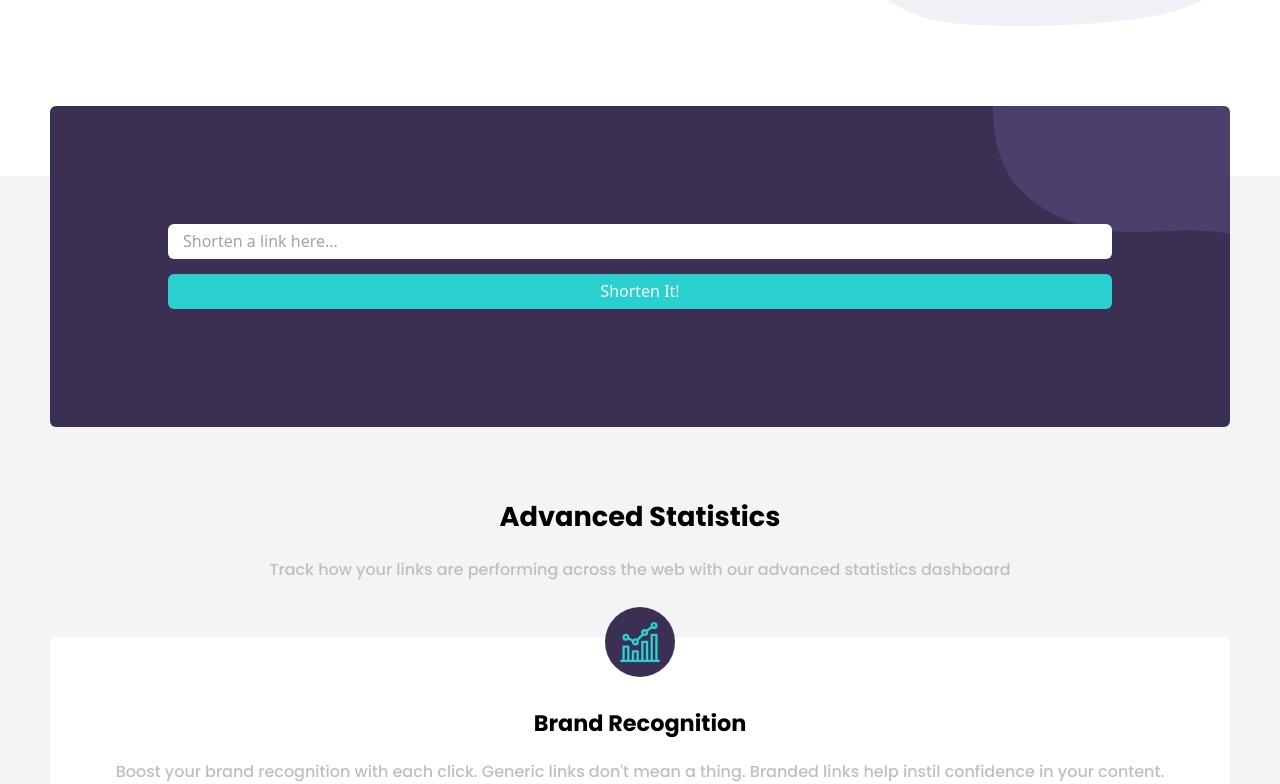
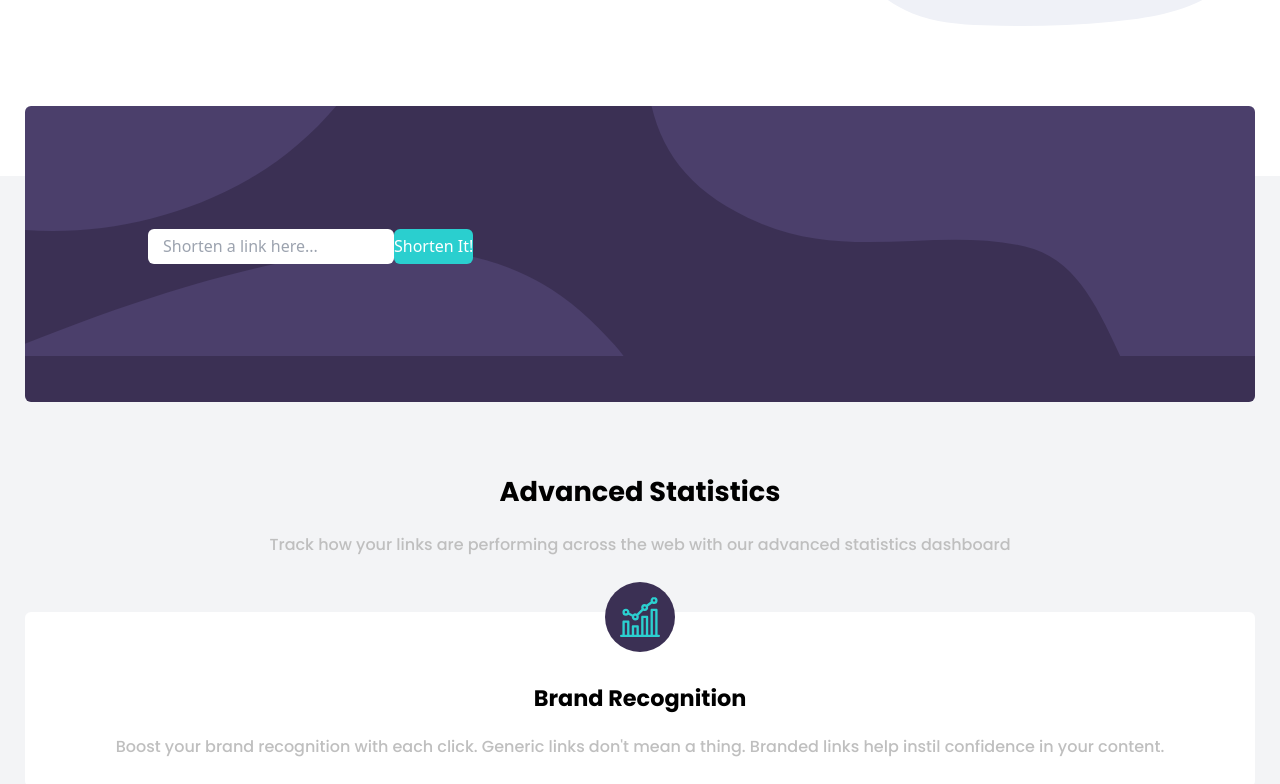
Before and after one commit to cjislegit/shortly, a React (Vite) app: page / in a window 1280 px wide. Shown: the part 479-1263 px from the top of the page. Built offline with nearby package versions, Linux system fonts and the light colour scheme.

Commit message:
Started styling the form for desktop

```diff
--- a/src/components/Hero.jsx
+++ b/src/components/Hero.jsx
@@ -14,7 +14,7 @@ const Hero = () => {
         <h1 className='poppins-bold text-3xl lg:text-6xl'>
           More than just shorter links
         </h1>
-        <p className='popping-normal text-custom-gray mt-[10px] text-sm mb-[20px] lg:px-0 lg:text-xl lg:pr-[25%]'>
+        <p className='popping-normal text-custom-gray mt-[10px] mb-[20px] lg:px-0 lg:text-xl lg:pr-[25%]'>
           Build your brand's recognition and get detailed insights on how your
           links are performing.
         </p>
--- a/src/components/Statistics.jsx
+++ b/src/components/Statistics.jsx
@@ -4,9 +4,9 @@ import fullyCustomizable from '../assets/images/icon-fully-customizable.svg';
 
 const Statistics = () => {
   return (
-    <section className='bg-gray-100 w-[100%] px-[50px] relative mt-[150px] text-center'>
-      <div className='bg-shorten-mobile  bg-right-top bg-no-repeat bg-dark-violet rounded-md mt-[50px] relative top-[-70px]'>
-        <form action='' className='flex flex-col px-[10%] py-[10%]'>
+    <section className='bg-gray-100 w-[100%] px-[25px] relative mt-[150px] text-center'>
+      <div className='bg-shorten-mobile  bg-right-top bg-no-repeat bg-dark-violet rounded-md mt-[50px] relative top-[-70px] lg:bg-shorten-desktop'>
+        <form action='' className='flex flex-col px-[10%] py-[10%] lg:flex-row'>
           <input
             className='rounded-md mb-[15px] h-[35px] pl-[15px]'
             type='text'
--- a/tailwind.config.js
+++ b/tailwind.config.js
@@ -5,6 +5,7 @@ export default {
     extend: {
       backgroundImage: {
         'shorten-mobile': 'url("/src/assets/images/bg-shorten-mobile.svg")',
+        'shorten-desktop': 'url("/src/assets/images/bg-boost-desktop.svg")',
       },
       colors: {
         'custom-cyan': 'hsl(180, 66%, 49%)',
```
